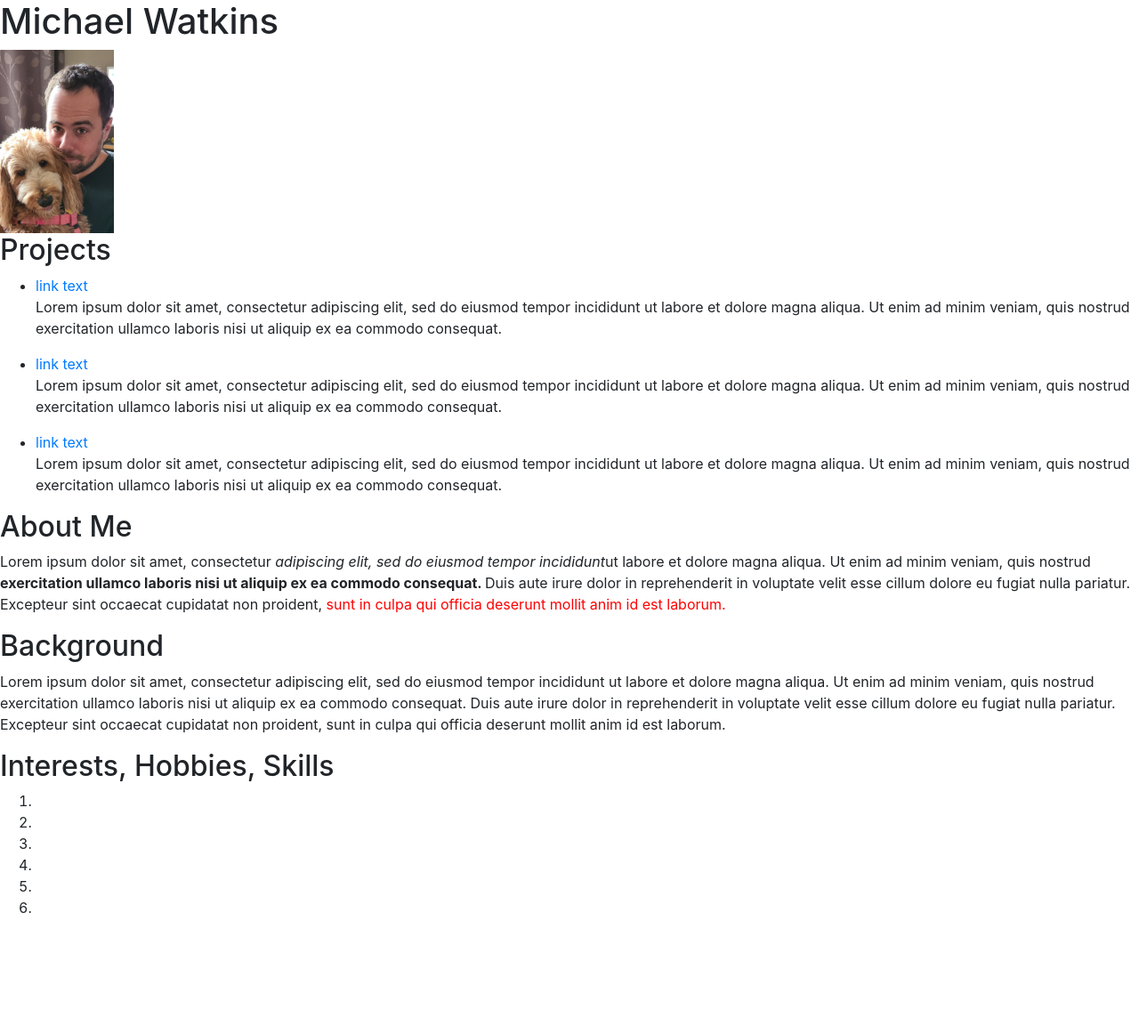
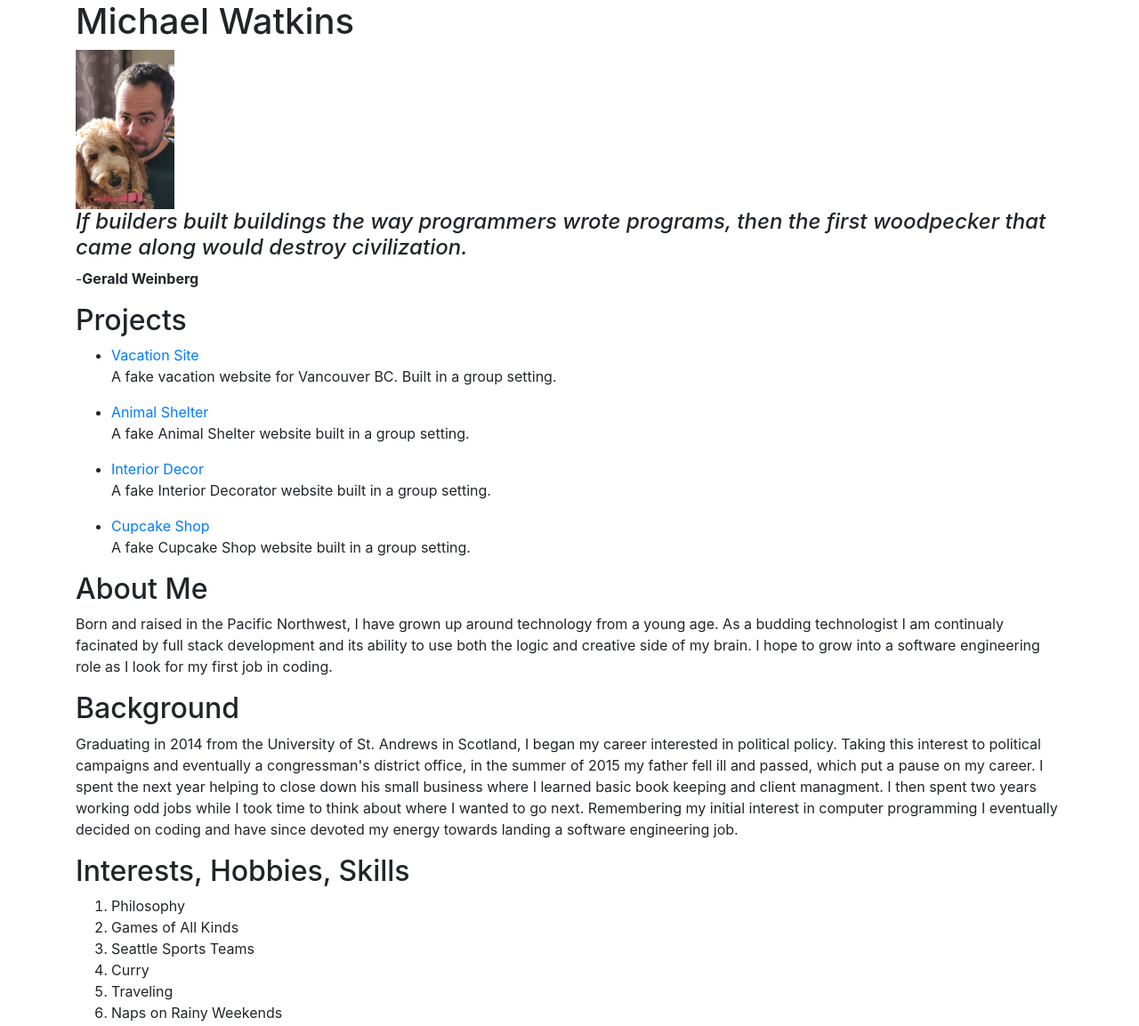
Before and after one commit to MichaelHWatkins/Portfolio, a plain HTML site: page index.html in a window 1280 px wide. Shown: the whole page at 89% size. Before the commit the page ends 1048 px from the top, so only its background shows below. Drawn offline with Linux system fonts and the light colour scheme.

Commit message:
adds content to the website

```diff
--- a/index.html
+++ b/index.html
@@ -9,58 +9,64 @@
   <title>Portfolio</title>
 </head>
 <body>
+  <div class="container">
     <h1>Michael Watkins</h1>
     <img src="imgs/meandannie.jpg" alt="Picture of me and Annie">
+    <h4><em>If builders built buildings the way programmers wrote programs, then the first woodpecker that came along would destroy civilization.</em></h2>
+    <p>-<strong>Gerald Weinberg</strong></p>
     <h2>Projects</h2>
     <ul>
       <li>
-      <a href="url">link text</a>
+        <a href="https://github.com/MichaelHWatkins/Vacation-Site">Vacation Site</a>
         <p>
-        Lorem ipsum dolor sit amet, consectetur adipiscing elit, sed do eiusmod tempor incididunt ut labore et dolore magna aliqua.
-        Ut enim ad minim veniam, quis nostrud exercitation ullamco laboris nisi ut aliquip ex ea commodo consequat.
+          A fake vacation website for Vancouver BC. Built in a group setting.
         </p>
       </li>
       <li>
-      <a href="url">link text</a>
+        <a href="https://github.com/MichaelHWatkins/Animal-Shelter-Site">Animal Shelter</a>
         <p>
-        Lorem ipsum dolor sit amet, consectetur adipiscing elit, sed do eiusmod tempor incididunt ut labore et dolore magna aliqua.
-        Ut enim ad minim veniam, quis nostrud exercitation ullamco laboris nisi ut aliquip ex ea commodo consequat.
+          A fake Animal Shelter website built in a group setting.
         </p>
       </li>
       <li>
-      <a href="url">link text</a>
+        <a href="https://github.com/MichaelHWatkins/interior-decor">Interior Decor</a>
         <p>
-        Lorem ipsum dolor sit amet, consectetur adipiscing elit, sed do eiusmod tempor incididunt ut labore et dolore magna aliqua.
-        Ut enim ad minim veniam, quis nostrud exercitation ullamco laboris nisi ut aliquip ex ea commodo consequat.
+          A fake Interior Decorator website built in a group setting.
+        </p>
+      </li>
+      <li>
+        <a href="https://github.com/MichaelHWatkins/Cupcake_Shop">Cupcake Shop</a>
+        <p>
+          A fake Cupcake Shop website built in a group setting.
         </p>
       </li>
     </ul>
 
     <h2>About Me</h2>
     <p>
-    Lorem ipsum dolor sit amet, consectetur <em> adipiscing elit, sed do eiusmod tempor incididunt</em>ut labore et dolore magna aliqua.
-    Ut enim ad minim veniam, quis nostrud <strong>exercitation ullamco laboris nisi ut aliquip ex ea commodo consequat. </strong>
-    Duis aute irure dolor in reprehenderit in voluptate velit esse cillum dolore eu fugiat nulla pariatur.
-    Excepteur sint occaecat cupidatat non proident, <span style="color: red;">sunt in culpa qui officia deserunt mollit anim id est laborum.</span>
+      Born and raised in the Pacific Northwest, I have grown up around technology from a young age.
+      As a budding technologist I am continualy facinated by full stack development and its ability to use both the logic and creative side of my brain.
+      I hope to grow into a software engineering role as I look for my first job in coding.
     </p>
 
     <h2>Background</h2>
     <p>
-    Lorem ipsum dolor sit amet, consectetur adipiscing elit, sed do eiusmod tempor incididunt ut labore et dolore magna aliqua.
-    Ut enim ad minim veniam, quis nostrud exercitation ullamco laboris nisi ut aliquip ex ea commodo consequat.
-    Duis aute irure dolor in reprehenderit in voluptate velit esse cillum dolore eu fugiat nulla pariatur.
-    Excepteur sint occaecat cupidatat non proident, sunt in culpa qui officia deserunt mollit anim id est laborum.
+      Graduating in 2014 from the University of St. Andrews in Scotland, I began my career interested in political policy.
+      Taking this interest to political campaigns and eventually a congressman's district office, in the summer of 2015 my father fell ill and passed, which put a pause on my career.
+      I spent the next year helping to close down his small business where I learned basic book keeping and client managment.
+      I then spent two years working odd jobs while I took time to think about where I wanted to go next.
+      Remembering my initial interest in computer programming I eventually decided on coding and have since devoted my energy towards landing a software engineering job.
     </p>
 
     <h2>Interests, Hobbies, Skills</h2>
     <ol>
-    <li></li>
-    <li></li>
-    <li></li>
-    <li></li>
-    <li></li>
-    <li></li>
+      <li>Philosophy</li>
+      <li>Games of All Kinds</li>
+      <li>Seattle Sports Teams</li>
+      <li>Curry</li>
+      <li>Traveling</li>
+      <li>Naps on Rainy Weekends</li>
     </ol>
-
+  </div>
 </body>
 </html>
```
Lines whose indentation alone changed are shown as unchanged.
